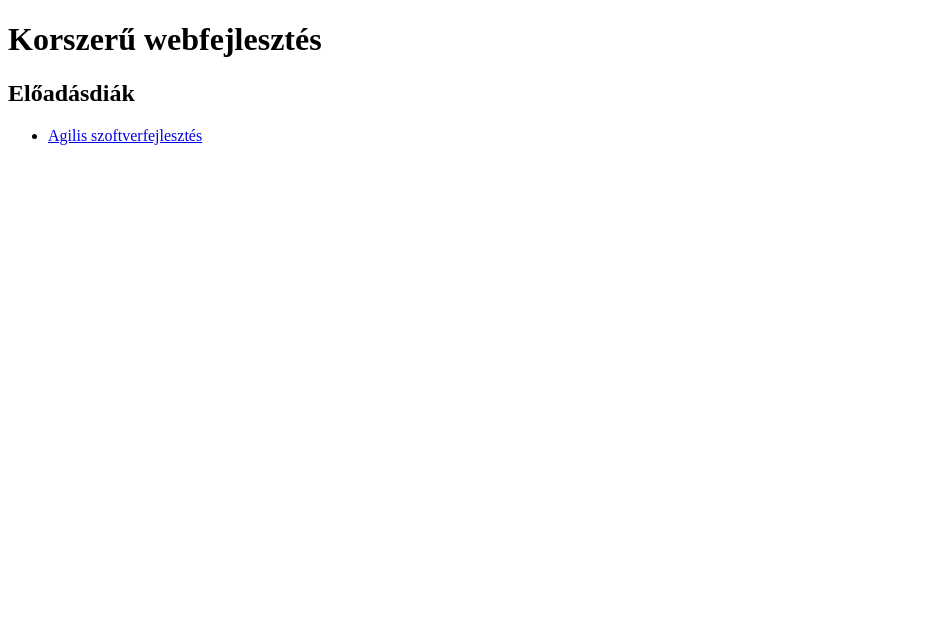
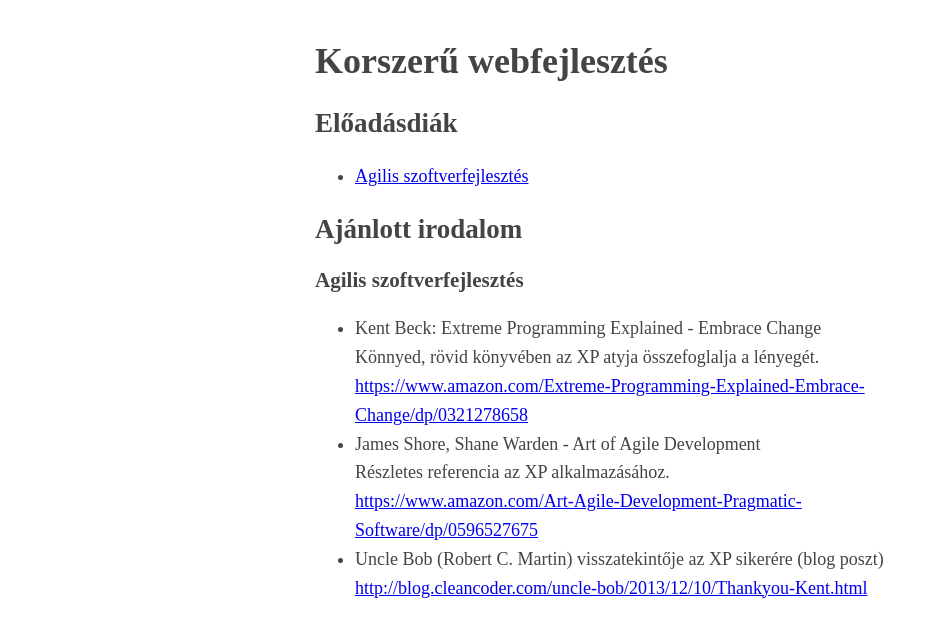
Before and after one commit to gszabo/elte-korszeru-web, a plain HTML site: page docs/index.html in a window 1280 px wide. Shown: the whole page, without its empty margins (0-938 px from the left). Drawn offline with Linux system fonts and the light colour scheme.

Commit message:
some styling for landing page

```diff
--- a/docs/index.html
+++ b/docs/index.html
@@ -1,16 +1,53 @@
 <!DOCTYPE html>
 <html lang="en">
+
 <head>
   <meta charset="UTF-8">
   <meta name="viewport" content="width=device-width, initial-scale=1.0">
   <meta http-equiv="X-UA-Compatible" content="ie=edge">
   <title>Korszerű webfejlesztés</title>
+  <style type="text/css">
+    body {
+      margin: 40px auto;
+      max-width: 650px;
+      line-height: 1.6;
+      font-size: 18px;
+      color: #444;
+      padding: 0 10px
+    }
+
+    h1,
+    h2,
+    h3 {
+      line-height: 1.2
+    }
+  </style>
 </head>
+
 <body>
   <h1>Korszerű webfejlesztés</h1>
   <h2>Előadásdiák</h2>
   <ul>
-    <li><a href="slides/agile/">Agilis szoftverfejlesztés</a></li>
+    <li><a href="slides/agile/index.html">Agilis szoftverfejlesztés</a></li>
+  </ul>
+  <h2>Ajánlott irodalom</h2>
+  <h3>Agilis szoftverfejlesztés</h3>
+  <ul>
+    <li>
+      <div>Kent Beck: Extreme Programming Explained - Embrace Change</div>
+      <div>Könnyed, rövid könyvében az XP atyja összefoglalja a lényegét.</div>
+      <div><a href="https://www.amazon.com/Extreme-Programming-Explained-Embrace-Change/dp/0321278658">https://www.amazon.com/Extreme-Programming-Explained-Embrace-Change/dp/0321278658</a></div>
+    </li>
+    <li>
+      <div>James Shore, Shane Warden - Art of Agile Development</div>
+      <div>Részletes referencia az XP alkalmazásához.</div>
+      <div><a href="https://www.amazon.com/Art-Agile-Development-Pragmatic-Software/dp/0596527675">https://www.amazon.com/Art-Agile-Development-Pragmatic-Software/dp/0596527675</a></div>
+    </li>
+    <li>
+      <div>Uncle Bob (Robert C. Martin) visszatekintője az XP sikerére (blog poszt)</div>
+      <div><a href="http://blog.cleancoder.com/uncle-bob/2013/12/10/Thankyou-Kent.html">http://blog.cleancoder.com/uncle-bob/2013/12/10/Thankyou-Kent.html</a></div>
+    </li>
   </ul>
 </body>
+
 </html>
```
